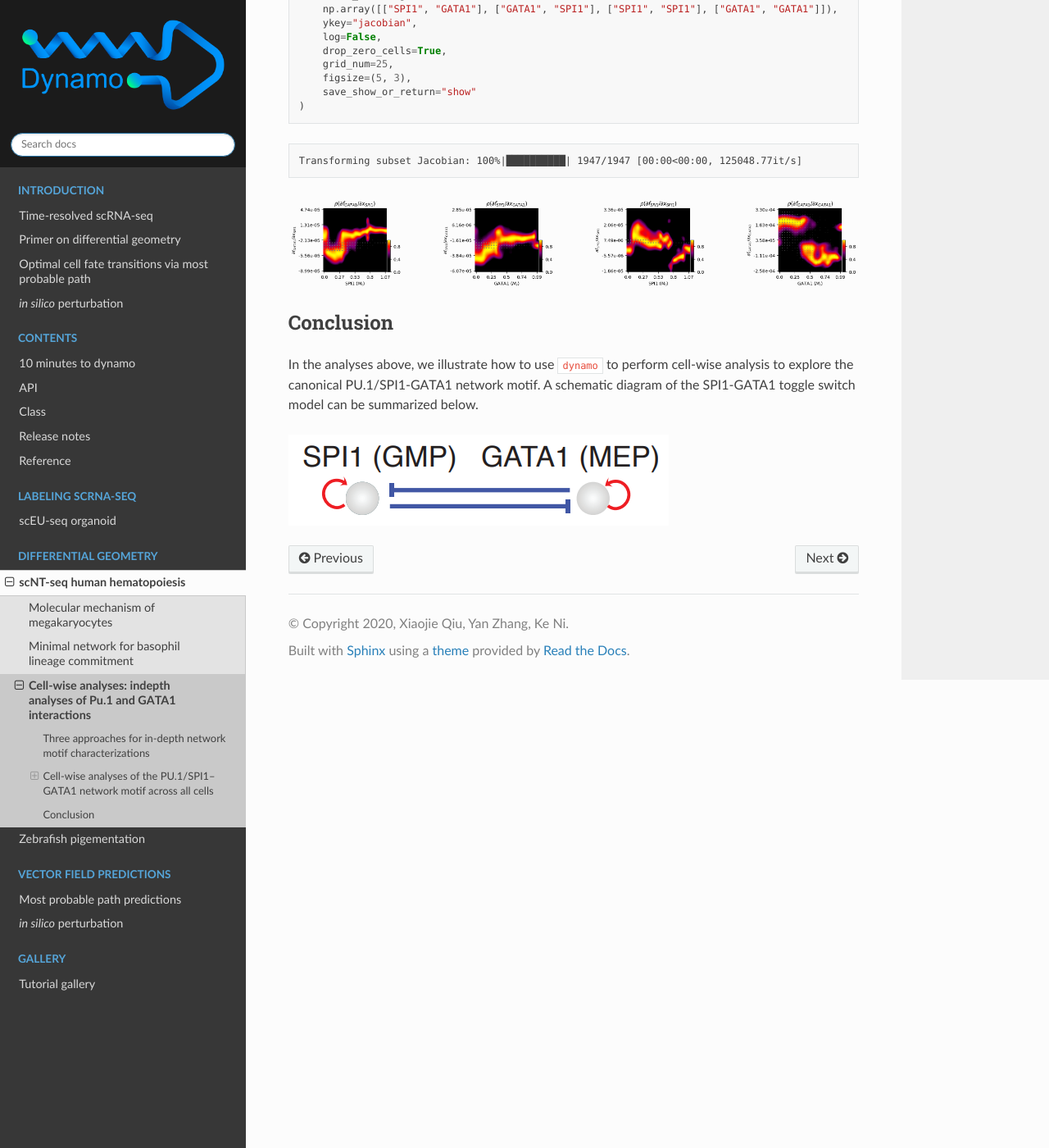
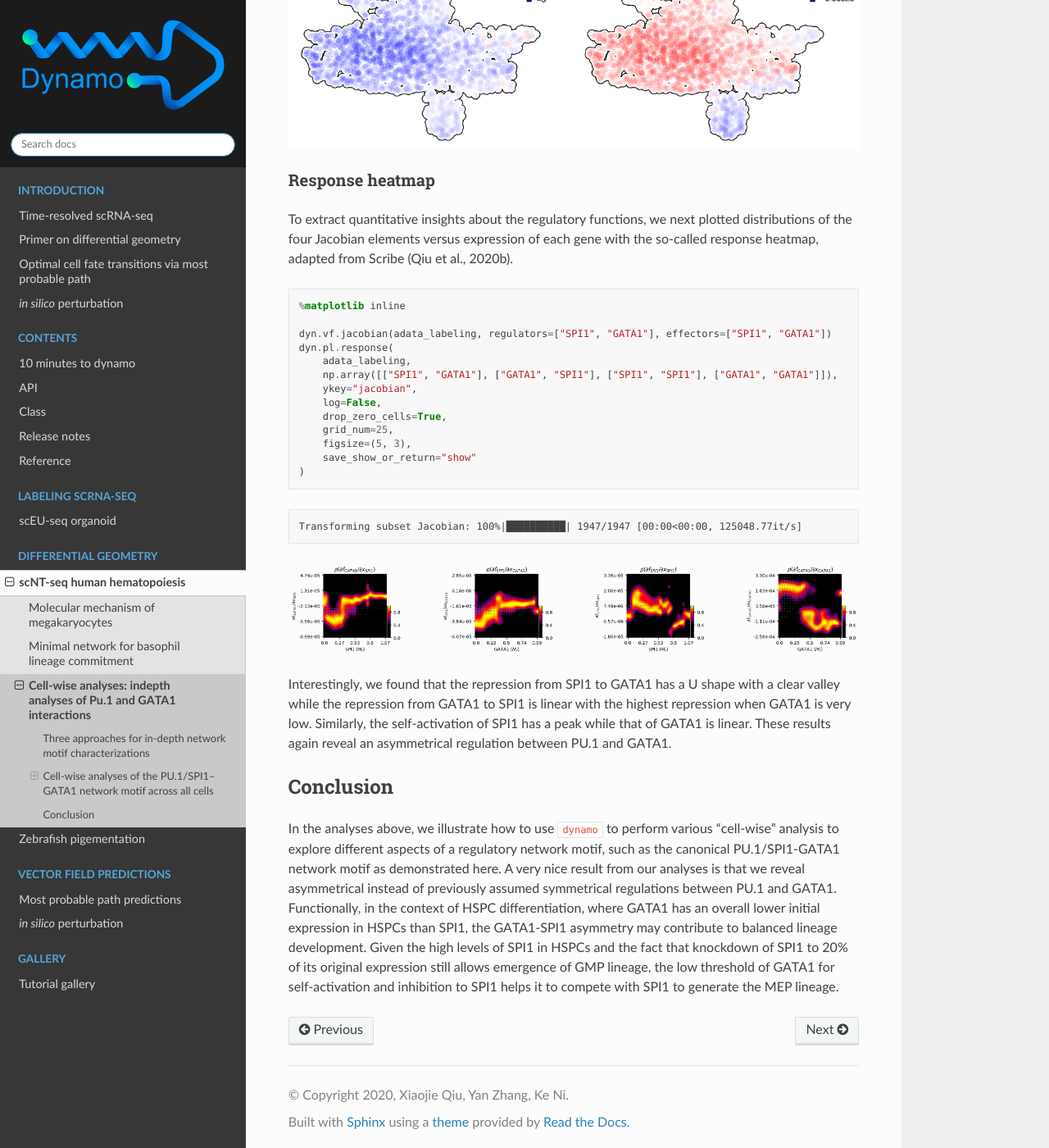
Before and after one commit to aristoteleo/dynamo_readthedocs, a Sphinx documentation site: the page built from docs/source/notebooks/tutorial_hsc_dynamo_cellwise_analysis/tutorial_hsc_dynamo_cellwise_analysis.rst, in a window 1280 px wide and 1400 px high, scrolled down 5603 px. Shown: the whole window at 82% size. Built offline with Sphinx 7.4.7 and the Read the Docs theme 2.0.0, drawn with Linux system fonts in a browser that asks for light colours; pages that are not in the unit, such as notebooks, are missing from menus; some of the changed text lies outside the part shown.

Commit message:
update the cellwise notebook

```diff
--- a/docs/source/notebooks/tutorial_hsc_dynamo_cellwise_analysis/tutorial_hsc_dynamo_cellwise_analysis.rst
+++ b/docs/source/notebooks/tutorial_hsc_dynamo_cellwise_analysis/tutorial_hsc_dynamo_cellwise_analysis.rst
@@ -2,12 +2,17 @@
 ===================================================================
 
 To obtain deep mechanistic insights into key regulatory motifs
-(such as the Pu.1/SPI1-Gata1 network motif) from different
+(such as the Pu.1/SPI1-Gata1 network motif, see the figure below) from different
 perspectives, we developed three complementary strategies: cell-wise,
 trajectory-wise and plane-wise analyses. In this tutorial, we will focus on
 analyzing the canonical SPI1-GATA1 network motif that play key roles in the bifurcation of
 GMP and MEP lineage. Specifically, we will guide you through a series of cell-wise regulatory network
 analyses.
+
+
+.. figure:: ../hsc_images/fig5_I_i.png
+   :alt: fig5_I_i
+
 
 Let us first import relevant packages and load the processed hematopoiesis adata object for scNT-seq HSC experiment reported in the dynamo Cell paper:
 
@@ -34,12 +39,11 @@
 -------------------------------------------------------------
 
 Here we will use a cartoon to explain the three complementary network analyses empowered by dynamo.
+
 #. **Cell-wise analyses** to reveal dominant interactions across all cells
-
 #. **Trajectory-wise analyses** reveal trajectory dependent interactions along
 a trajectory (predicted either from vector field streamline, or least
 action path, see Figure 6).
-
 #. **Plane-wise analyses** reveal direct interactions for any characteristic cell states by varying genes of
 interest while holding all other genes constant.
 
@@ -52,8 +56,42 @@
 
 Cell-wise analyses of the PU.1/SPI1–GATA1 network motif across all cells
 ------------------------------------------------------------------------
+We will first plot the streamlines of SPI1 and GATA1 on UMAP space and while also color each cell based on their gene
+expression level.
 
-We now first showcase the streamline plot of the RNA velocities of SPI1 (x-axis) and GATA1 (y-axis). Intriguingly, similar
+.. code:: ipython3
+
+    dyn.pl.streamline_plot(
+        adata_labeling,
+        color=["cell_type"],
+        layer="M_t",
+        figsize=(4, 4),
+        ncols=2
+    )
+
+    dyn.pl.streamline_plot(
+        adata_labeling,
+        color=["SPI1", "GATA1"],
+        layer="M_t",
+        figsize=(8, 4),
+        ncols=2
+    )
+
+
+
+.. image:: output_11_0.png
+   :width: 330px
+
+
+
+
+.. image:: output_11_1.png
+   :width: 1260px
+
+It is clear that SPI1 and GATA1's gene expression shows high expression in GMP and MEP lineage, respectively, revealing
+a mutual exclusive expression pattern, as previously reported.
+
+We next showcase the streamline plot of the RNA velocities of SPI1 (x-axis) and GATA1 (y-axis). Intriguingly, similar
 to decades of modeling efforts in simulating the vector field of Pu.1 and Gata1. The RNA velocity streamlines of SPI1 and
 GATA1 measured from real single cell data reveal nicely a bifurcation from HSPCs first to MEP or GMP like cells, followed by
 committing toward Ery/Meg lineages on the one side and Mon/Neu on the other hand. Interesting, the Bas lineage is located in the
@@ -83,14 +121,11 @@
 
 
 
-Next we will use jacobian to show - Repression from SPI1 to GATA1, GATA1
-to SPI1 - self-activation of SPI1, and GATA1, in the SPI1 and GATA1
-expression space
+Next we will use jacobian to all pair-wise interactions between SPI1 and GATA1:
+#. Repression from SPI1 to GATA1, GATA1 to SPI1
+#. Self-activation of SPI1, and GATA1.
 
-In particular, the repression from SPI1 to GATA1 is mostly discernable
-in progenitors (rectangle A: bottom left) but becomes negligible when
-either GATA1 is much higher than SPI1 (rectangle B: upper left) or GATA1
-is close to zero (rectangle C: bottom right).
+In particular, we reveal the Jacobian in each cell on the SPI1 and GATA1 gene expression space (instead of the umap space):
 
 .. code:: ipython3
 
@@ -163,42 +198,16 @@
 
 
 
-The streamlines of SPI1 and GATA1 in UMAP space and colored by ``M_t``
-show that HSPCs bifurcate into GMP-like and MEP-like branches clearly.
-
-.. code:: ipython3
-
-    dyn.pl.streamline_plot(
-        adata_labeling,
-        color=["cell_type"],
-        layer="M_t",
-        figsize=(4, 4),
-        ncols=2
-    )
-
-    dyn.pl.streamline_plot(
-        adata_labeling,
-        color=["SPI1", "GATA1"],
-        layer="M_t",
-        figsize=(8, 4),
-        ncols=2
-    )
+Looking close at the figure, we can immediately appreciate that the repression from SPI1 to GATA1 is mostly discernible
+in progenitors (rectangle A: bottom left) but becomes negligible when
+either GATA1 is much higher than SPI1 (rectangle B: upper left) or GATA1
+is close to zero (rectangle C: bottom right). In contrast to the often assumed symmetrical regulation between Pu.1 and Gata 1.
+These results elucidate asymmetrical regulations within this canonical network motif. These results really highlights dynamo's power
+in revealing novel mechanistic insights directly with the single cell genomics dataset. This is so cool!
 
 
-
-.. image:: output_11_0.png
-   :width: 330px
-
-
-
-
-.. image:: output_11_1.png
-   :width: 1260px
-
-
-
-UMAP jacobian analysis reveals self-activation of SPI1 in GMP and GATA1
-in MEP, and mutual inhibition of SPI1 and GATA1 in GMP and MEP.
+Similarly, we can also plot the Jacobian between SPI1 and GATA1 in the UMAP space, which again reveals their self-activation and
+mutual inhibition.
 
 .. code:: ipython3
 
@@ -220,8 +229,9 @@
 Response heatmap
 ~~~~~~~~~~~~~~~~
 
-White dashed lines indicate the minimum or maximum of repression or
-activation and the corresponding expression threshold.
+To extract quantitative insights about the regulatory functions, we next plotted distributions of the four Jacobian
+elements versus expression of each gene with the so-called response heatmap, adapted from Scribe (Qiu et al., 2020b).
+
 
 .. code:: ipython3
 
@@ -250,14 +260,16 @@
    :width: 1278px
 
 
+Interestingly, we found that the repression from SPI1 to GATA1 has a U shape with a clear valley while the repression from
+GATA1 to SPI1 is linear with the highest repression when GATA1 is very low. Similarly, the self-activation of SPI1 has a peak
+while that of GATA1 is linear. These results again reveal an asymmetrical regulation between PU.1 and GATA1.
 
 Conclusion
 ----------
 
 In the analyses above, we illustrate how to use ``dynamo`` to perform
-cell-wise analysis to explore the canonical PU.1/SPI1-GATA1 network
-motif. A schematic diagram of the SPI1-GATA1 toggle switch model can be
-summarized below.
-
-.. figure:: ../hsc_images/fig5_I_i.png
-   :alt: fig5_I_i
+various "cell-wise" analysis to explore different aspects of a regulatory network motif, such as the canonical PU.1/SPI1-GATA1 network
+motif as demonstrated here. A very nice result from our analyses is that we reveal asymmetrical instead of previously assumed symmetrical regulations between PU.1 and GATA1.
+Functionally, in the context of HSPC differentiation, where GATA1 has an overall lower initial expression in HSPCs than SPI1, the GATA1-SPI1 asymmetry may contribute to balanced
+lineage development. Given the high levels of SPI1 in HSPCs and the fact that knockdown of SPI1 to 20% of its original expression still allows emergence of GMP lineage, the
+low threshold of GATA1 for self-activation and inhibition to SPI1 helps it to compete with SPI1 to generate the MEP lineage.
```
